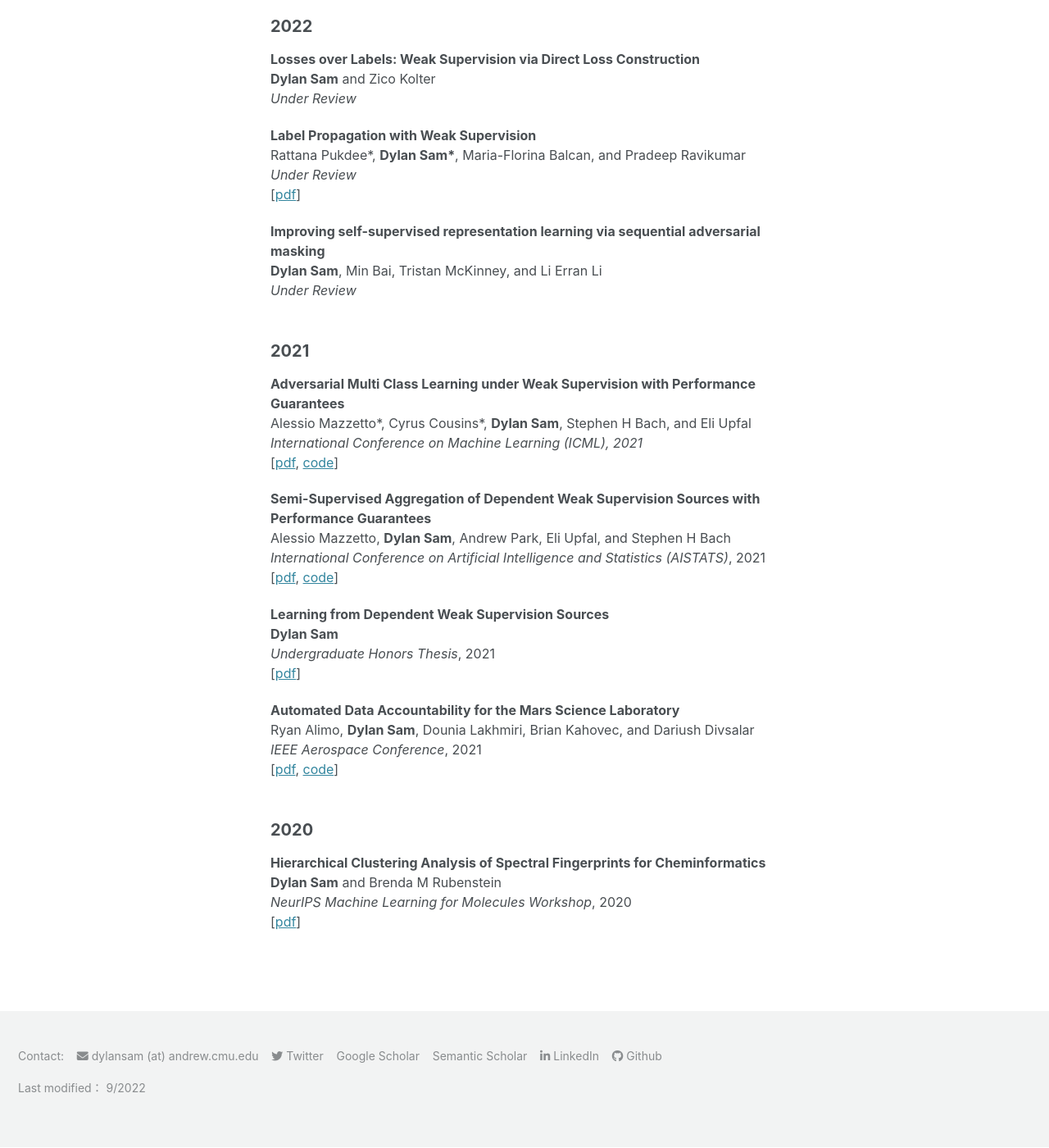
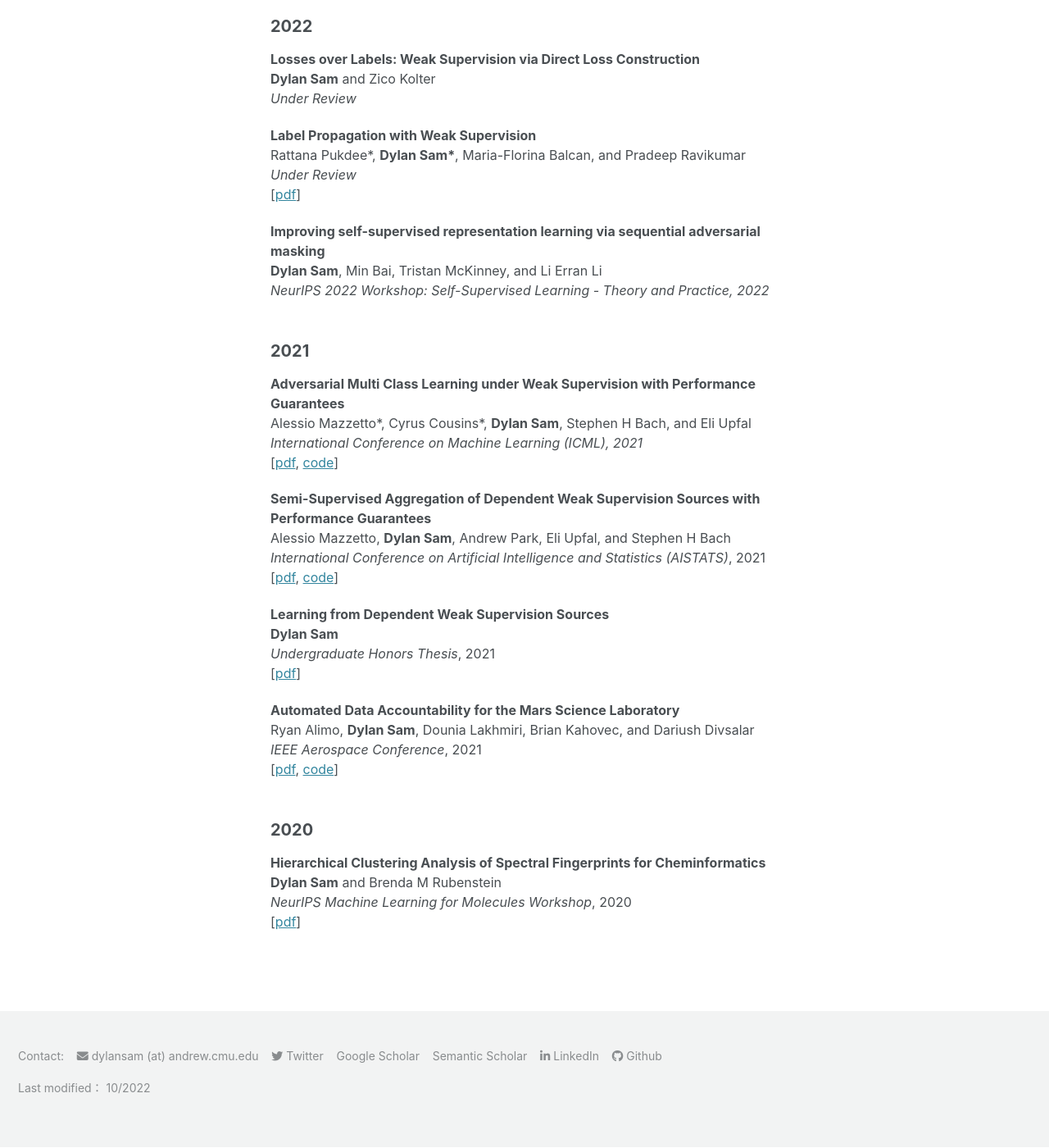
Before and after one commit to dsam99/dsam99.github.io, a Jekyll site: the page built from publications.md, in a window 1280 px wide and 1400 px high, scrolled down 189 px. Shown: the whole window at 82% size. Built offline with Jekyll 4.4.1, drawn with Linux system fonts in a browser that asks for light colours; cached includes are drawn as plain includes; nearby versions of some CDN libraries; a style sheet for code colours, icons or effects is not loaded.

Commit message:
adding updates for neurips workshop

```diff
--- a/_includes/footer/custom.html
+++ b/_includes/footer/custom.html
@@ -25,7 +25,7 @@
 	    <i class="fab fa-github" aria-hidden="true"></i> <a href="https://github.com/dsam99">Github</a>
     </p>
 
-    <p> Last modified： 9/2022 </p>
+    <p> Last modified： 10/2022 </p>
 
 </div>
 <!-- end custom footer snippets -->
--- a/_layouts/publications.html
+++ b/_layouts/publications.html
@@ -23,7 +23,7 @@ author_profile: false
 
 			<p class="title"> <b>Improving self-supervised representation learning via sequential adversarial masking </b><br>
 				<strong>Dylan Sam</strong>, Min Bai, Tristan McKinney, and Li Erran Li<br>
-				<i>Under Review</i>
+				<i>NeurIPS 2022 Workshop: Self-Supervised Learning - Theory and Practice, 2022</i>
 			</p>
 
 		<h2 class="abstracts-title">2021 </h2>
```
